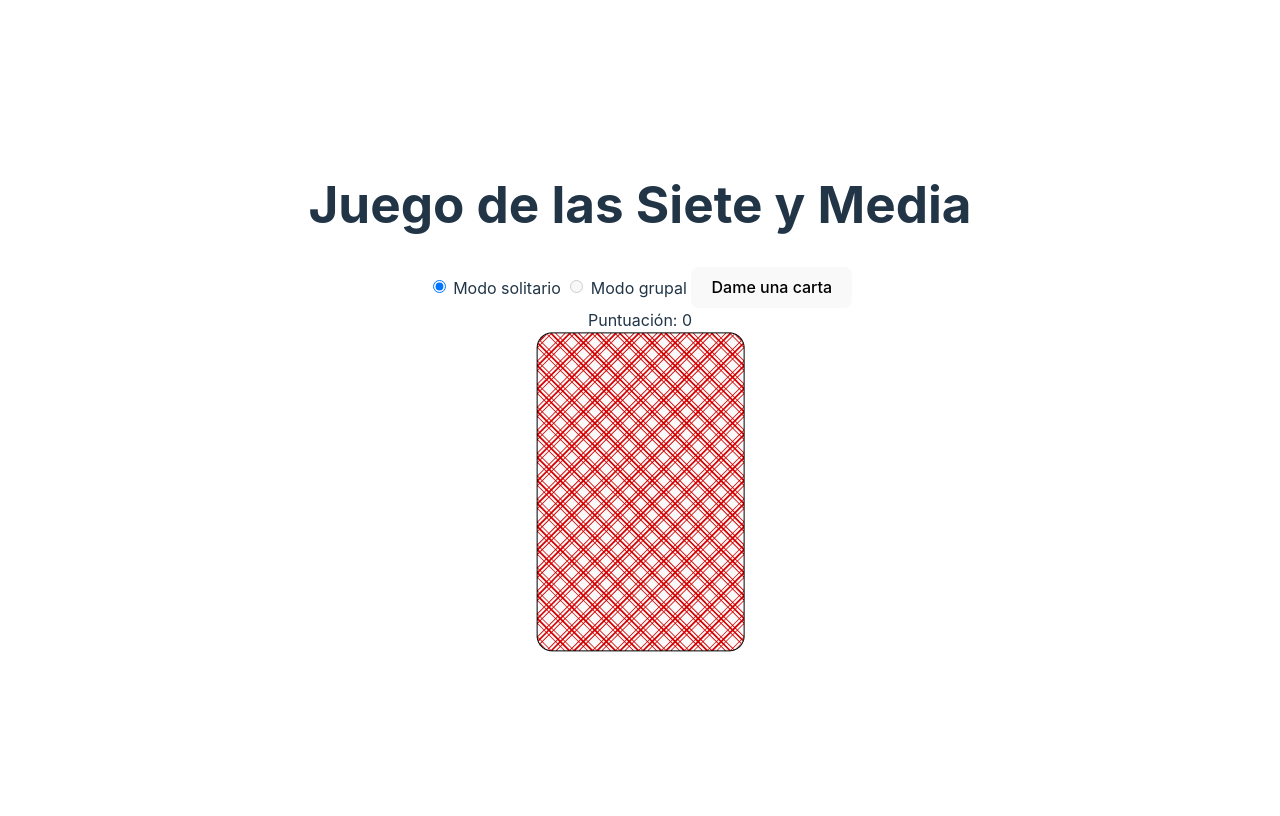
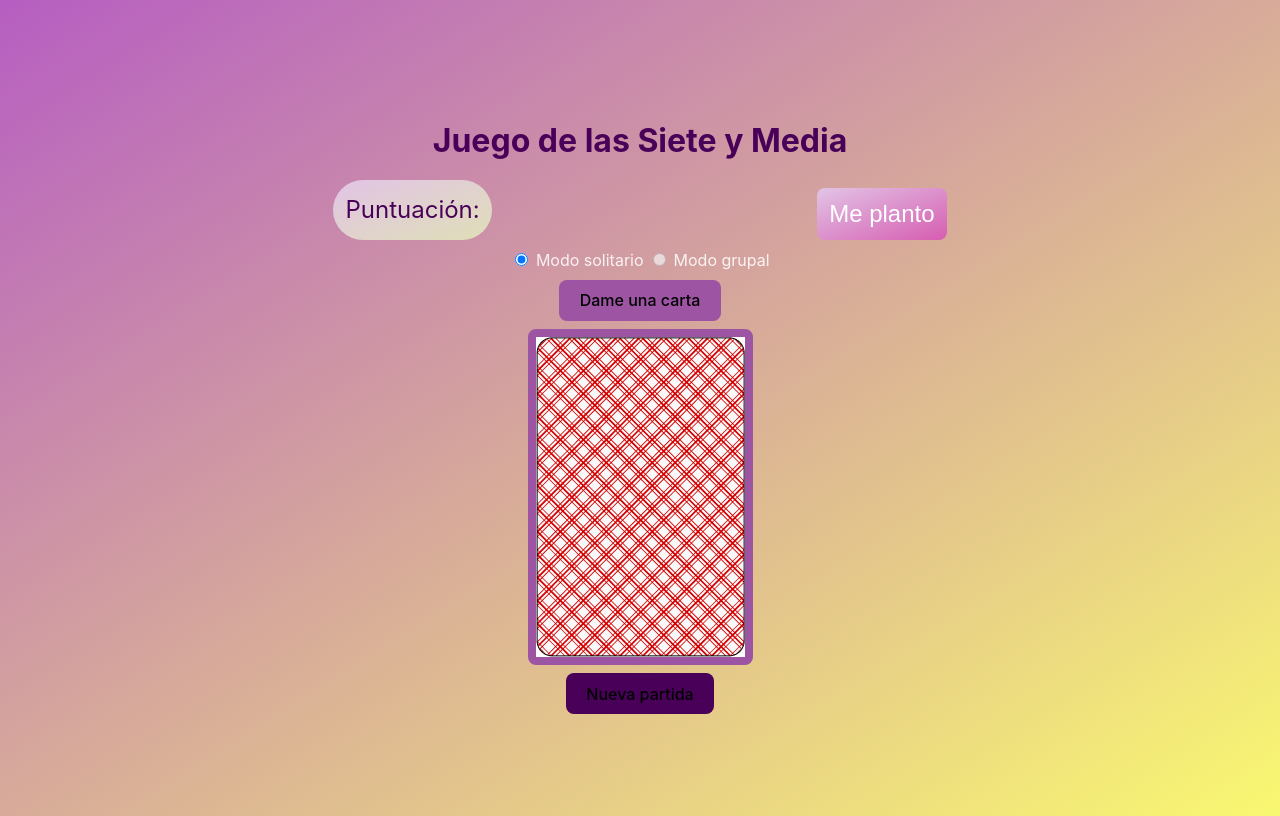
Before and after one commit to lilifernandez91/laboratorio-modulo-5-lemoncode, a website built with Vite: page index.html in a window 1280 px wide. Built offline with nearby package versions, Linux system fonts and the light colour scheme.

Commit message:
added new features

```diff
--- a/index.html
+++ b/index.html
@@ -10,20 +10,26 @@
 </head>
 
 <body>
-  <div id="app">
+  <div class="container">
+    <div class="mensaje-alerta" id="mensajes"></div>
     <h1>Juego de las Siete y Media</h1>
-    <input type="radio" checked>
-    <label for="">Modo solitario</label>
-    <input type="radio" disabled>
-    <label for="">Modo grupal</label>
-    <button id="dame">Dame una carta</button>
-    <div>
-      Puntuación:
-      <span id="puntuacion"></span>
+    <div class="btn-header">
+      <div class="modo puntuacion-container">
+        Puntuación:
+        <span id="puntuacion"></span>
+      </div>
+      <button class="btn-planto" id="planto">Me planto</button>
     </div>
-    <img src="/images/back.jpg" alt="Carta boca abajo" id="carta">
+    <div class="modo">
+      <input type="radio" checked>
+      <label for="">Modo solitario</label>
+      <input type="radio" disabled>
+      <label for="">Modo grupal</label>
+    </div>
+    <button id="dame" class="modo btn">Dame una carta</button>
+    <img src="/images/back.jpg" alt="Carta boca abajo" id="carta" class="modo img">
+    <button class="btn-comenzar" id="comenzar">Nueva partida</button>
   </div>
-
   <script type="module" src="/src/main.ts"></script>
 </body>
 
--- a/package.json
+++ b/package.json
@@ -16,5 +16,9 @@
     "vite": "^4.1.0",
     "vite-plugin-checker": "^0.5.6",
     "vitest": "^0.29.8"
+  },
+  "dependencies": {
+    "@types/canvas-confetti": "^1.6.0",
+    "canvas-confetti": "^1.6.0"
   }
 }
--- a/src/main.ts
+++ b/src/main.ts
@@ -1,59 +1,38 @@
-// variable para almacenar puntuacion
+import * as confetti from 'canvas-confetti';
+
+const btnDameCarta = document.getElementById('dame')
+const elementoPuntuacion = document.getElementById('puntuacion')
+const elementoCarta = document.getElementById('carta')
+const mensajes = document.getElementById('mensajes')
+const mePlanto = document.getElementById('planto')
+const comenzar = document.getElementById('comenzar')
+
+
 let puntuacion: number = 0
 
-// variable para guardar un array de numeros
 const cartas: Array<number> = [1, 2, 3, 4, 5, 6, 7, 10, 11, 12]
 
-// enlaces a las imágenes
 const imageSrc = '/images/{carta}-copas.jpg'
 const backImageSrc = '/images/back.jpg'
 
-// funcion para mostrar la puntuacion
-const muestraPuntuacion = () => {
-    const elementoPuntuacion = document.getElementById('puntuacion')
-    if (elementoPuntuacion) {
-        elementoPuntuacion.innerHTML = puntuacion.toString()
-    }
-}
-muestraPuntuacion()
-
-document.addEventListener('DOMContentLoaded', () => {
-    muestraPuntuacion()
-})
-
-// funcion para generar una carta aleatoria
-const generarCartaAleatoria = () => {
-    const indiceAleatorio = Math.floor(Math.random() * cartas.length)
-    return cartas[indiceAleatorio]
-}
-
-// funcion que nos devuelve una carta aleatoria
 const dameCarta = () => {
     const cartaAleatoria = generarCartaAleatoria()
     calcularPuntuacion(cartaAleatoria)
     muestraPuntuacion()
     muestraCarta(cartaAleatoria)
-}
-
-const calcularPuntuacion = (cartaAleatoria: number) => {
-    switch (cartaAleatoria) {
-        case 10:
-        case 11:
-        case 12:
-            puntuacion += 0.5
-            break
-        default:
-            puntuacion += cartaAleatoria
-            break
+    gameOver()
+    if (mensajes && btnDameCarta && btnDameCarta instanceof HTMLButtonElement && puntuacion === 7.5) {
+        mensajes.innerHTML = '¡Lo has clavado! ¡Enhorabuena!'
+        confetti.default()
+        btnDameCarta.disabled = true
     }
 }
 
-const btnDameCarta = document.getElementById('dame')
-if (btnDameCarta) {
-    btnDameCarta.addEventListener('click', dameCarta)
+const generarCartaAleatoria = (): number => {
+    const indiceAleatorio = Math.floor(Math.random() * cartas.length)
+    return cartas[indiceAleatorio]
 }
 
-// funcion para mostrar la carta
 const muestraCarta = (carta: number): void => {
     let imagen: string
 
@@ -74,8 +53,70 @@ const muestraCarta = (carta: number): void => {
             imagen = backImageSrc
             break
     }
-    const elementoCarta = document.getElementById('carta')
     if (elementoCarta) {
         elementoCarta.setAttribute('src', imagen)
     }
 }
+
+const muestraPuntuacion = (): void => {
+    if (elementoPuntuacion) {
+        elementoPuntuacion.innerHTML = puntuacion.toString()
+    }
+}
+
+const calcularPuntuacion = (cartaAleatoria: number): void => {
+    switch (cartaAleatoria) {
+        case 10:
+        case 11:
+        case 12:
+            puntuacion += 0.5
+            break
+        default:
+            puntuacion += cartaAleatoria
+            break
+    }
+}
+
+const gameOver = (): void => {
+    if (puntuacion > 7.5 && mensajes && btnDameCarta && btnDameCarta instanceof HTMLButtonElement) {
+        mensajes.innerHTML = 'GAME OVER: LO SENTIMOS, LA PUNTUACION DEBE SER IGUAL O MENOR QUE 7.5'
+        btnDameCarta.disabled = true
+    }
+}
+
+const handleMePlanto = (): void => {
+    if (btnDameCarta && btnDameCarta instanceof HTMLButtonElement && mensajes) {
+        btnDameCarta.disabled = true
+        if (puntuacion === 0) {
+            mensajes.innerHTML = 'Por favor, pide una carta'
+            btnDameCarta.disabled = false
+        }
+    } if (mensajes) {
+        if (puntuacion >= 0.5 && puntuacion < 4) {
+            mensajes.innerHTML = 'Has sido muy conservador'
+        } if (puntuacion >= 4 && puntuacion < 6) {
+            mensajes.innerHTML = 'Te ha entrado el canguelo eh?'
+        } if (puntuacion >= 6 && puntuacion < 7.5) {
+            mensajes.innerHTML = 'Casi casi....'
+        }
+    }
+}
+
+const handleComenzar = (): void => {
+    puntuacion = 0
+
+    if (elementoPuntuacion && elementoCarta && btnDameCarta && btnDameCarta instanceof HTMLButtonElement && mensajes) {
+        elementoPuntuacion.innerHTML = puntuacion.toString()
+        elementoCarta.setAttribute('src', backImageSrc)
+        btnDameCarta.disabled = false
+        mensajes.innerHTML = ''
+    }
+}
+
+document.addEventListener('DOMContentLoaded', () => {
+    if (mePlanto && btnDameCarta && comenzar) {
+        mePlanto.addEventListener('click', handleMePlanto)
+        btnDameCarta.addEventListener('click', dameCarta)
+        comenzar.addEventListener('click', handleComenzar)
+    }
+})
--- a/src/style.css
+++ b/src/style.css
@@ -5,7 +5,7 @@
 
   color-scheme: light dark;
   color: rgba(255, 255, 255, 0.87);
-  background-color: #242424;
+  background-image: linear-gradient(to bottom right, #b65ec2, #f9f871);
 
   font-synthesis: none;
   text-rendering: optimizeLegibility;
@@ -14,84 +14,103 @@
   -webkit-text-size-adjust: 100%;
 }
 
-a {
-  font-weight: 500;
-  color: #646cff;
-  text-decoration: inherit;
-}
-a:hover {
-  color: #535bf2;
+body {
+  height: 100vh;
 }
 
-body {
-  margin: 0;
+.container {
+  height: 100%;
   display: flex;
-  place-items: center;
-  min-width: 320px;
-  min-height: 100vh;
+  flex-direction: column;
+  justify-content: center;
+  align-items: center;
 }
 
 h1 {
-  font-size: 3.2em;
   line-height: 1.1;
-}
-
-#app {
-  max-width: 1280px;
-  margin: 0 auto;
-  padding: 2rem;
+  color: #490058;
   text-align: center;
 }
 
-.logo {
-  height: 6em;
-  padding: 1.5em;
-  will-change: filter;
-  transition: filter 300ms;
-}
-.logo:hover {
-  filter: drop-shadow(0 0 2em #646cffaa);
-}
-.logo.vanilla:hover {
-  filter: drop-shadow(0 0 2em #3178c6aa);
+.btn-header {
+  display: flex;
+  align-items: center;
+  justify-content: space-evenly;
+  width: 100%;
 }
 
-.card {
-  padding: 2em;
+.modo {
+  margin-bottom: 8px;
 }
 
-.read-the-docs {
-  color: #888;
+.img {
+  border: 8px solid #9c54a3;
+  border-radius: 8px;
 }
 
-button {
+.btn {
   border-radius: 8px;
   border: 1px solid transparent;
   padding: 0.6em 1.2em;
   font-size: 1em;
   font-weight: 500;
   font-family: inherit;
-  background-color: #1a1a1a;
+  background: #9c54a3;
   cursor: pointer;
-  transition: border-color 0.25s;
-}
-button:hover {
-  border-color: #646cff;
-}
-button:focus,
-button:focus-visible {
-  outline: 4px auto -webkit-focus-ring-color;
+  transition: all 0.3s ease;
 }
 
-@media (prefers-color-scheme: light) {
-  :root {
-    color: #213547;
-    background-color: #ffffff;
-  }
-  a:hover {
-    color: #747bff;
-  }
-  button {
-    background-color: #f9f9f9;
-  }
+.btn:hover {
+  transform: scale(1.1);
 }
+
+.btn:active {
+  background-color: #27fcf1;
+}
+
+.puntuacion-container {
+  color: #490058;
+  font-size: 24px;
+  background: linear-gradient(to bottom right, #e2c4e6, #dfdfb7);
+  padding: 12px;
+  border-radius: 36px;
+  cursor: pointer;
+}
+
+.btn-comenzar {
+  border-radius: 8px;
+  border: 1px solid transparent;
+  padding: 0.6em 1.2em;
+  font-size: 1em;
+  font-weight: 500;
+  font-family: inherit;
+  background: #490058;
+  cursor: pointer;
+}
+
+.btn-comenzar:hover {
+  transform: scale(1.1);
+}
+
+.btn-planto {
+  color: white;
+  border: none;
+  font-size: 24px;
+  background: linear-gradient(to bottom right, #e2c4e6, #d65db1);
+  padding: 12px;
+  border-radius: 8px;
+  cursor: pointer;
+  transition: all 0.3s ease;
+}
+
+.btn-planto:hover {
+  transform: scale(1.1);
+}
+
+.mensaje-alerta {
+  position: fixed;
+  top: 36px;
+  font-size: 24px;
+  color: #f9f871;
+  padding: 16px;
+}
```
Also changed, not shown: 1 other file.
